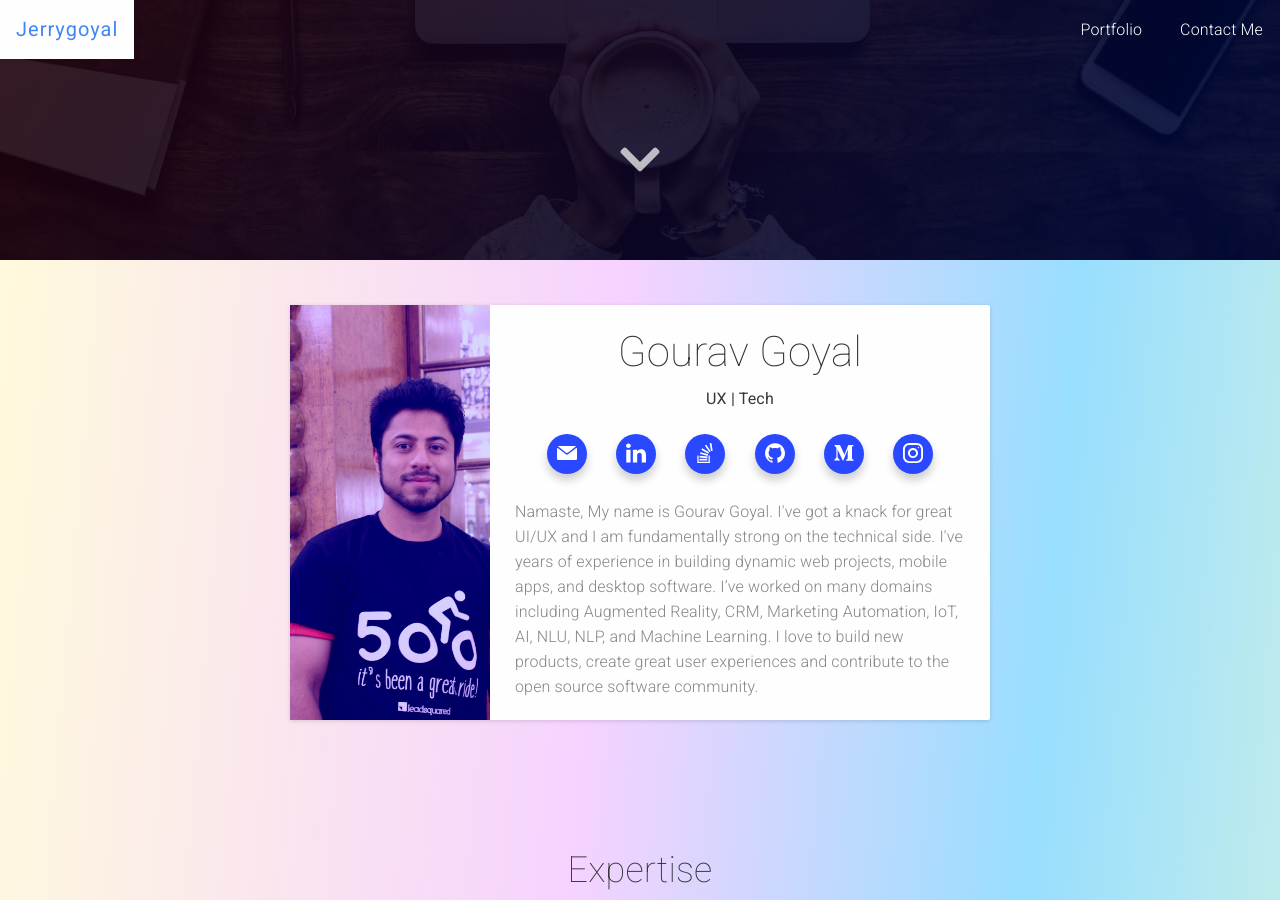
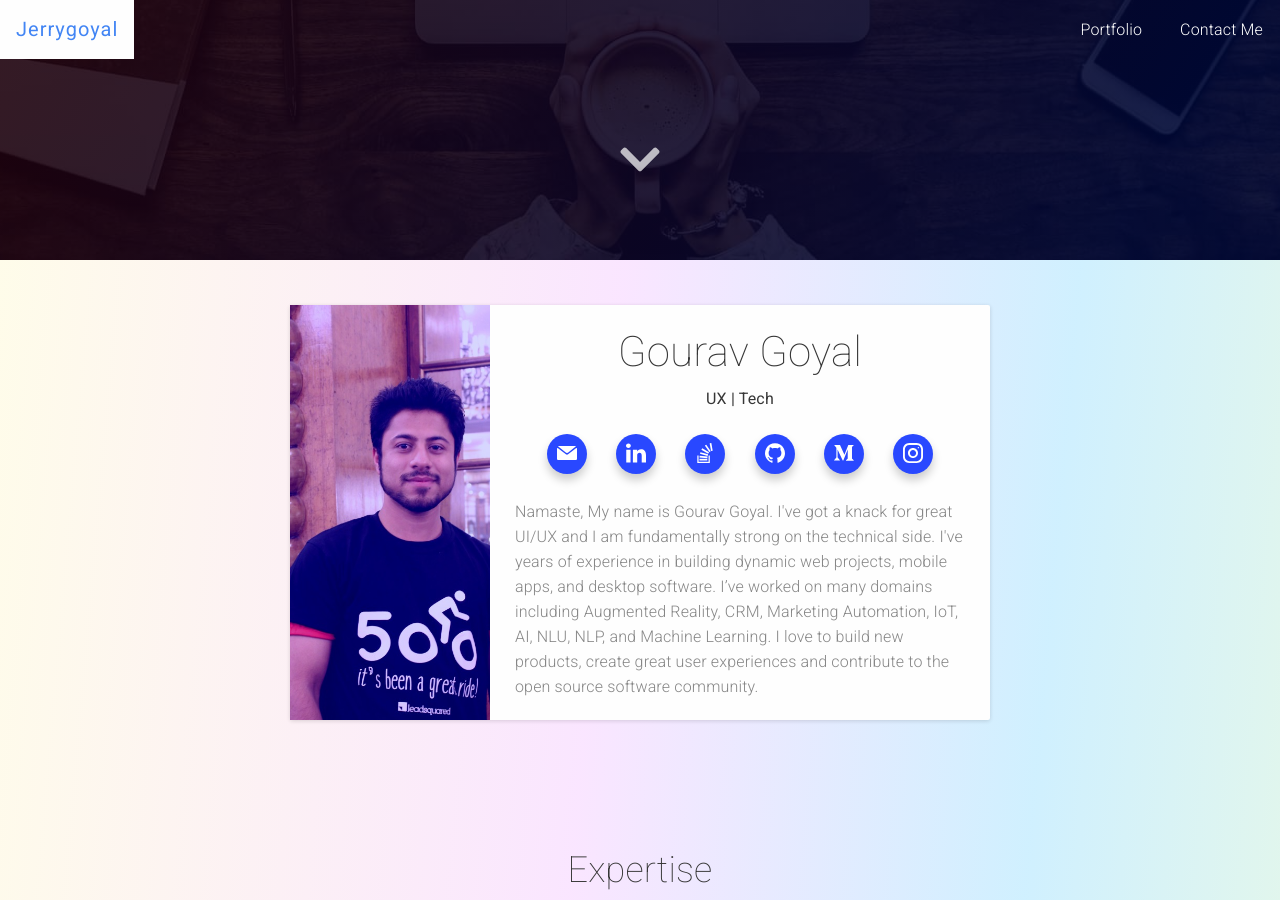
Before and after one commit to GorvGoyl/jerrygoyal.github.io, a Jekyll site: the page built from index.html, in a window 1280 px wide and 900 px high, scrolled down 640 px. Built offline with Jekyll 4.4.1, drawn with Linux system fonts in a browser that asks for light colours.

Commit message:
Update style.scss

```diff
--- a/css/style.scss
+++ b/css/style.scss
@@ -26,8 +26,7 @@ $color-gradient:linear-gradient(to right, #396afc, #2948ff);
 $font-color:#363636;
 $para-color:#868686;
 $color-background:#eeeeee;
-$background-image: linear-gradient(95deg, rgb(255, 253, 218) 1.9%, rgb(246, 210, 255) 39.3%, rgb(152, 222, 254) 64.7%, rgb(251, 255, 210) 100.8%);
-
+$background-image: linear-gradient(95deg,#fffdda9e 1.9%,#f6d2ff91 39.3%,#98defe75 64.7%,#fbffd2 100.8%);
 $box-shadow-heavy:0 6px 10px 0 rgba(0, 0, 0, 0.2);
 $box-shadow-light:0 1px 4px 0 rgba(0, 0, 0, 0.14);
 %color-invert {
```
